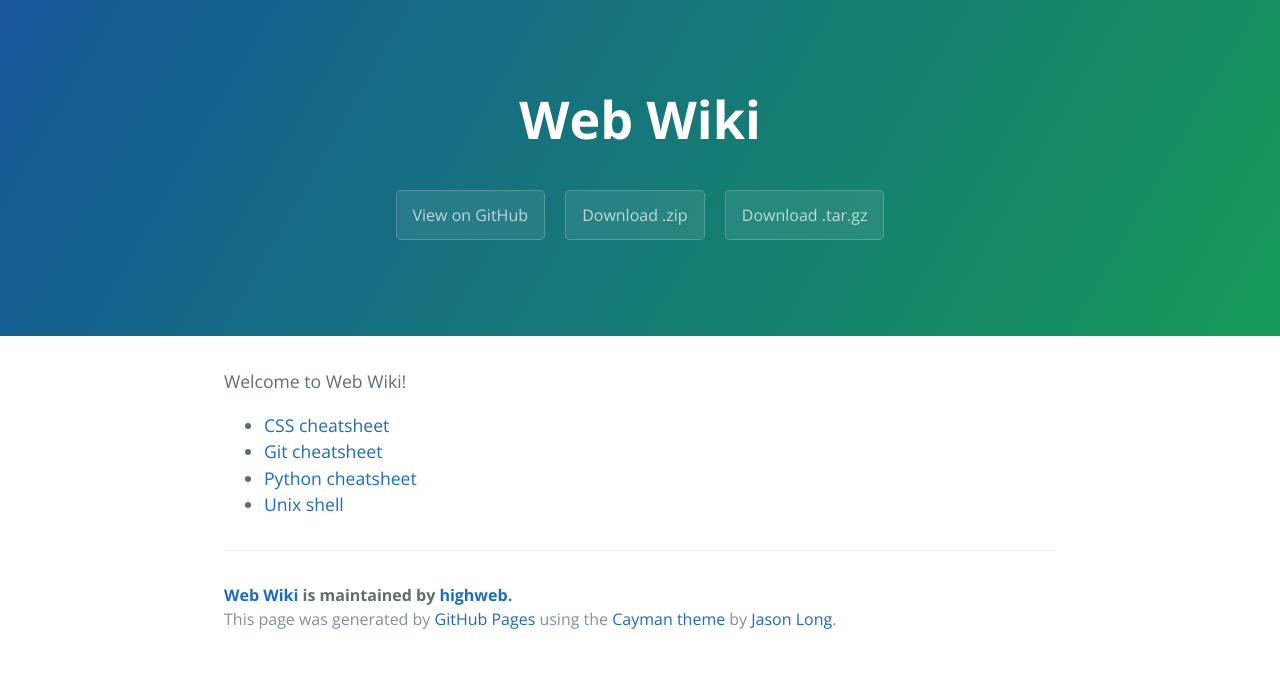
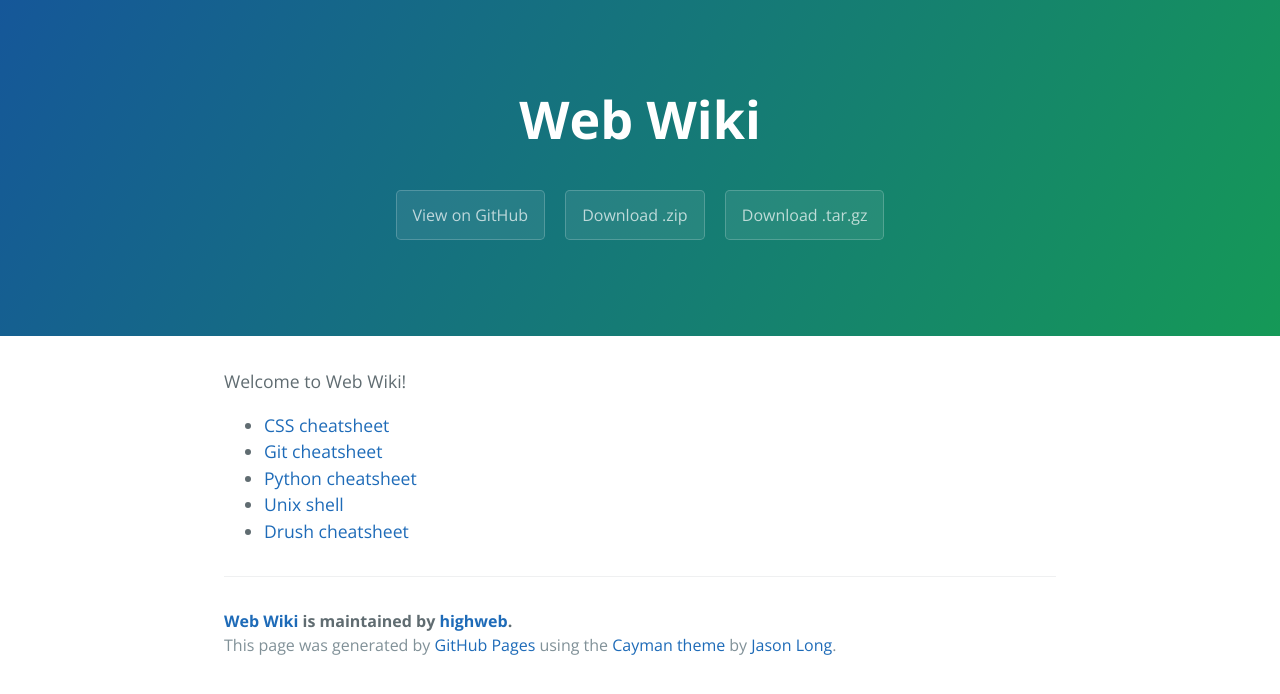
Before and after one commit to highweb/web-wiki, a Jekyll site: the page built from index.md, in a window 1280 px wide. Shown: the top 694 px of the page. Built offline with Jekyll 4.4.1, drawn with Linux system fonts in a browser that asks for light colours.

Commit message:
Update index.md

```diff
--- a/index.md
+++ b/index.md
@@ -9,3 +9,4 @@ Welcome to Web Wiki!
 * [Git cheatsheet](/git)
 * [Python cheatsheet](/python)
 * [Unix shell](/shell)
+* [Drush cheatsheet](/drush)
```
